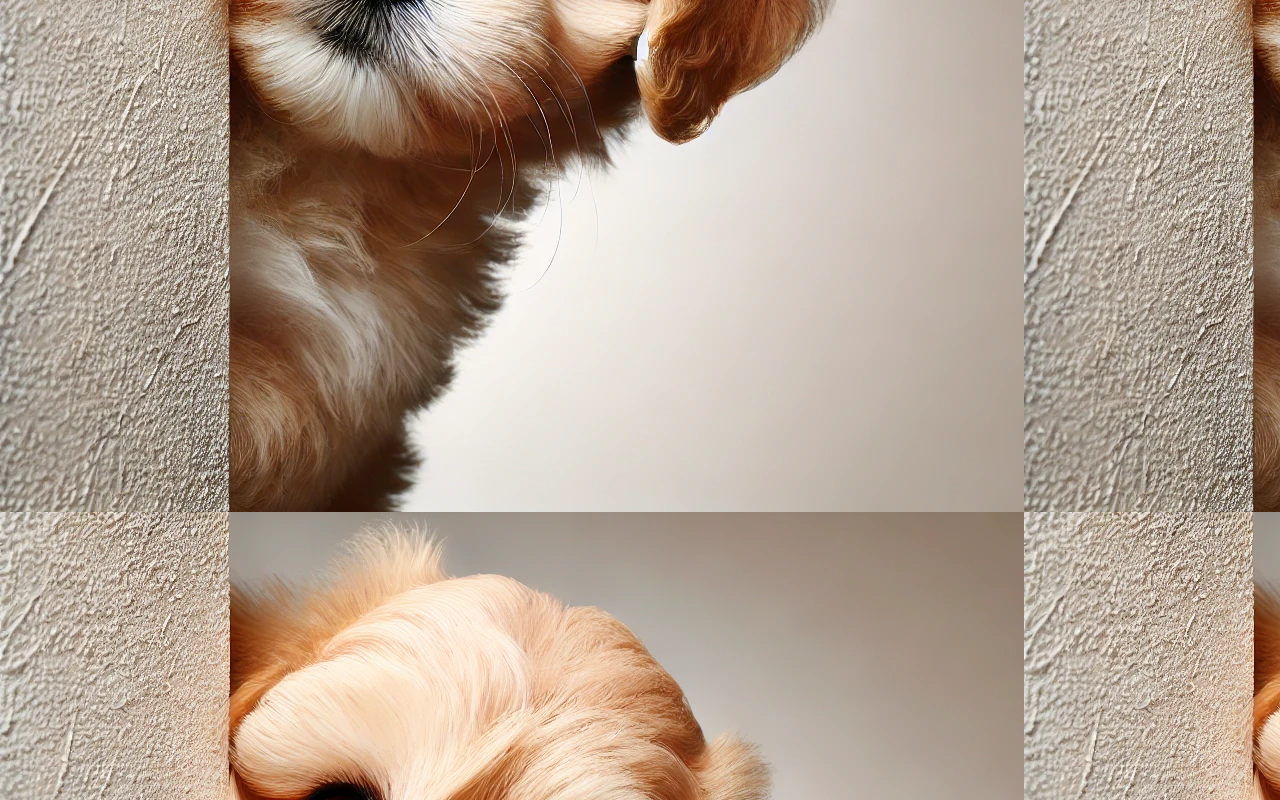
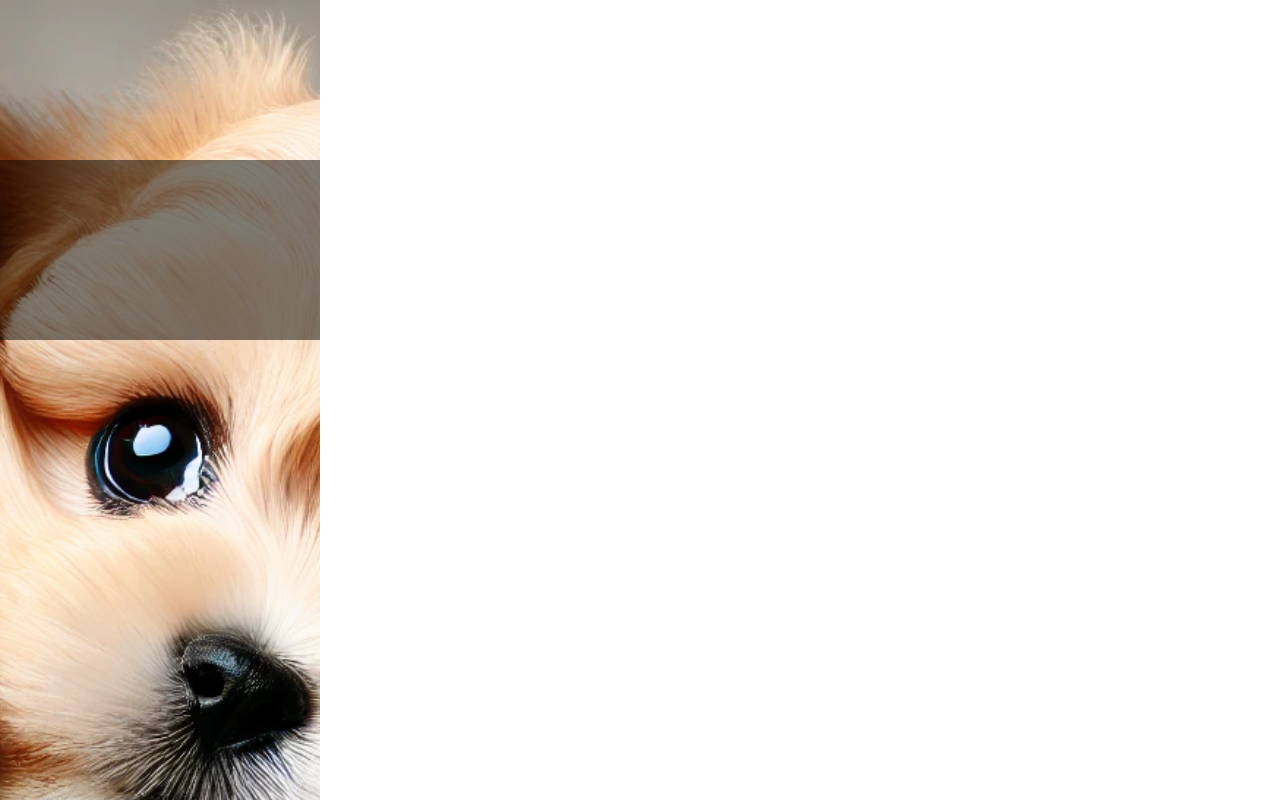
Before and after one commit to Glohny/Sign-up-Form, a plain HTML site: page index.html in a window 1280 px wide. Drawn offline with Linux system fonts and the light colour scheme; files whose address does not match are found by name.

Commit message:
Moved Folders

```diff
--- a/index.html
+++ b/index.html
@@ -7,6 +7,12 @@
     <title>Sign In Page</title>
 </head>
 <body>
+    <div class = "PictureSubSection">
+        <div class = "BlackBarCaption">
+        </div>
+    </div>
+    <div class = "WhiteSpace">
 
+    </div>
 </body>
 </html>
--- a/style.css
+++ b/style.css
@@ -1,7 +1,36 @@
+html {
+    height:100%;
+    width:100%;
+}
+
 body {
-    display:flex;
+    display:grid;
+    grid-template-columns: 1fr 3fr;
     margin: 0px;
     padding: 0px;
     background-image: url(Photos/Puppybackground.webp);
-    background-position: left center;
+    background-size: 1500px;
+    background-origin: border-box;
+    background-position: -340px 0;
+    height: 100%;
 }
+
+.PictureSubSection {
+    height:100%;
+    display: flex;
+    align-items: center;
+}
+
+.BlackBarCaption {
+    opacity: 50%;
+    background-color: black;
+    height: 180px;
+    width: 100%;
+    margin-top: -300px;
+}
+
+.WhiteSpace
+{
+    background-color: white;
+    height:100%;
+}
```
Also changed, not shown: Assets/Photos/Puppybackground.webp (renamed from Photos/Puppybackground.webp).
